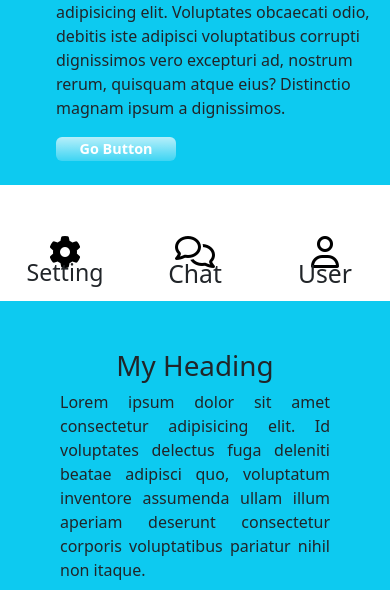
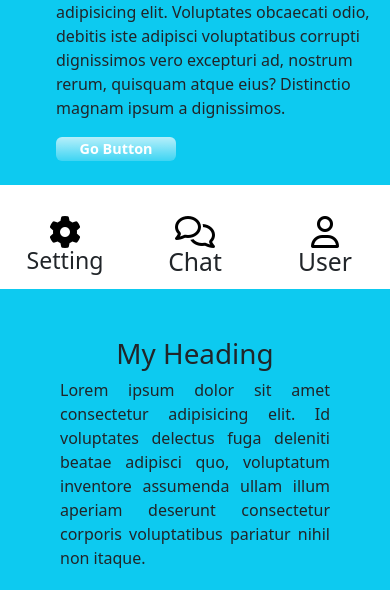
Before and after one commit to SyedJawwad/UI-Page, a plain HTML site: page index.html in a window 390 px wide. Shown: the part 197-787 px from the top of the page. Drawn offline with nearby package versions, Linux system fonts and the light colour scheme.

Commit message:
arranged

```diff
--- a/index.html
+++ b/index.html
@@ -92,14 +92,16 @@
         <div class="row">
             <div class="col-4">
                 <div class="card border-0">
-                    <div class="row g-1">
-                        <div class="col-lg-4 text-lg-end text-center mt-4 d-grid align-items-center">
+                    <div class="row">
+                        <div class="col-lg-4 text-lg-end text-center mt-lg-4 d-grid align-items-center">
                             <i class="fa-solid fa-gear fa-2xl h-25" style="color: #000000;"></i>
-                            <div class="h3 d-lg-none">Setting</div>
+                            <div class="h3 d-lg-none mt-2">Setting</div>
                         </div>
                         <div class="col-md-8 d-none d-lg-flex">
                             <div class="card-body">
-                                <p class="card-text">Lorem ipsum dolor sit amet consectetur, adipisicing elit. Officiis consequatur fugiat sapiente facilis laudantium fugit, beatae dolorum sed hic quae ea praesentium, culpa accusantium quo consectetur ipsam quisquam, nisi pariatur.</p>
+                                <p class="card-text">Lorem ipsum dolor sit amet consectetur, adipisicing elit. Officiis
+                                    consequatur fugiat sapiente facilis laudantium fugit, beatae dolorum sed hic quae ea
+                                    praesentium, culpa accusantium quo consectetur ipsam quisquam, nisi pariatur.</p>
                                 <a href="#" class="badge text-bg-primary badge-pill mb-2">Go Button</a>
                             </div>
                         </div>
@@ -108,14 +110,16 @@
             </div>
             <div class="col-4">
                 <div class="card border-0">
-                    <div class="row g-1">
-                        <div class="col-lg-4 text-lg-end text-center mt-4 d-grid align-items-center">
+                    <div class="row">
+                        <div class="col-lg-4 text-lg-end text-center mt-lg-4 d-grid align-items-center">
                             <i class="fa-sharp fa-regular fa-comments fa-2xl h-25" style="color: #000000;"></i>
-                            <div class="h2 d-lg-none">Chat</div>
+                            <div class="h2 d-lg-none mt-2">Chat</div>
                         </div>
                         <div class="col-md-8 d-none d-lg-flex">
                             <div class="card-body">
-                                <p class="card-text">Lorem ipsum dolor sit amet consectetur, adipisicing elit. Officiis consequatur fugiat sapiente facilis laudantium fugit, beatae dolorum sed hic quae ea praesentium, culpa accusantium quo consectetur ipsam quisquam, nisi pariatur.</p>
+                                <p class="card-text">Lorem ipsum dolor sit amet consectetur, adipisicing elit. Officiis
+                                    consequatur fugiat sapiente facilis laudantium fugit, beatae dolorum sed hic quae ea
+                                    praesentium, culpa accusantium quo consectetur ipsam quisquam, nisi pariatur.</p>
                                 <a href="#" class="badge text-bg-primary badge-pill mb-2">Go Button</a>
                             </div>
                         </div>
@@ -124,14 +128,16 @@
             </div>
             <div class="col-4">
                 <div class="card border-0">
-                    <div class="row g-1">
-                        <div class="col-lg-4 text-lg-end text-center mt-4 d-grid align-items-center">
+                    <div class="row">
+                        <div class="col-lg-4 text-lg-end text-center mt-lg-4 d-grid align-items-center">
                             <i class="fa-sharp fa-regular fa-user fa-2xl h-25" style="color: #000000;"></i>
-                            <div class="h2 d-lg-none">User</div>
+                            <div class="h2 d-lg-none mt-2">User</div>
                         </div>
                         <div class="col-md-8 d-none d-lg-flex">
                             <div class="card-body">
-                                <p class="card-text">Lorem ipsum dolor sit amet consectetur, adipisicing elit. Officiis consequatur fugiat sapiente facilis laudantium fugit, beatae dolorum sed hic quae ea praesentium, culpa accusantium quo consectetur ipsam quisquam, nisi pariatur.</p>
+                                <p class="card-text">Lorem ipsum dolor sit amet consectetur, adipisicing elit. Officiis
+                                    consequatur fugiat sapiente facilis laudantium fugit, beatae dolorum sed hic quae ea
+                                    praesentium, culpa accusantium quo consectetur ipsam quisquam, nisi pariatur.</p>
                                 <a href="#" class="badge text-bg-primary badge-pill mb-2">Go Button</a>
                             </div>
                         </div>
```
